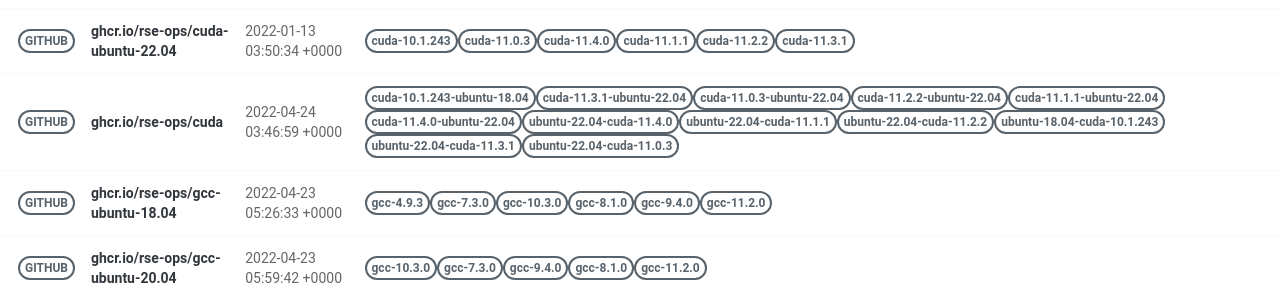
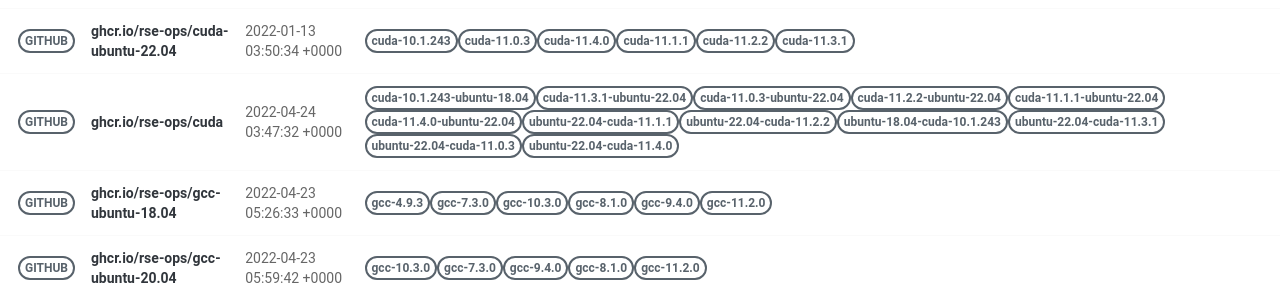
Before and after one commit to rse-ops/docker-images, a Jekyll site: the page built from pages/index.md, in a window 1280 px wide. Shown: the part 421-721 px from the top of the page. Built offline with Jekyll 4.4.1, drawn with Linux system fonts in a browser that asks for light colours; nearby versions of some CDN libraries.

Commit message:
Automated push to update library 2022-04-24

```diff
--- a/_library/ghcr.io-rse-ops-cuda.md
+++ b/_library/ghcr.io-rse-ops-cuda.md
@@ -1,7 +1,7 @@
 ---
 layout: container
 name: ghcr.io/rse-ops/cuda
-updated_at: 2022-04-24 03:46:59.542847
+updated_at: 2022-04-24 03:47:32.346529
 
 
 container_url: https://github.com/orgs/rse-ops/packages/container/package/cuda
```
Also changed, not shown: other parts of _library/ghcr.io-rse-ops-cuda.md (+3 -3 lines).
